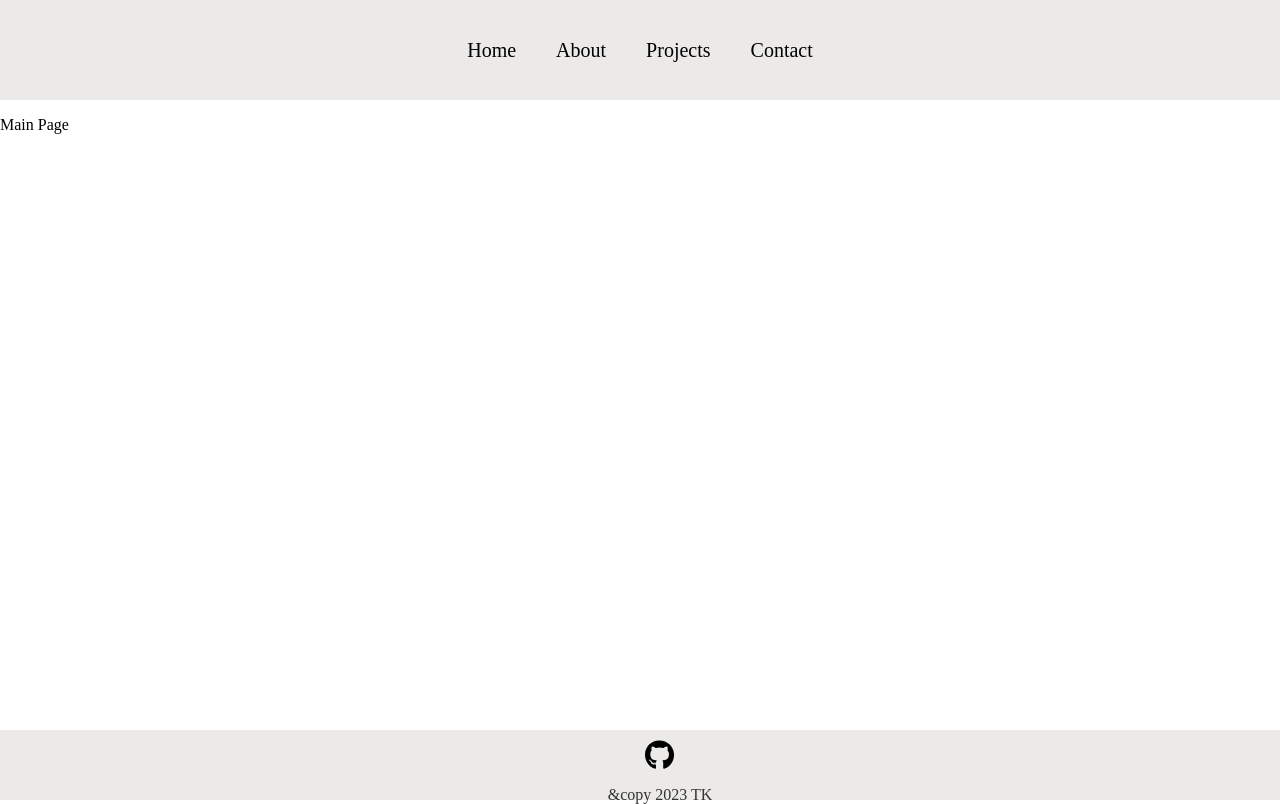
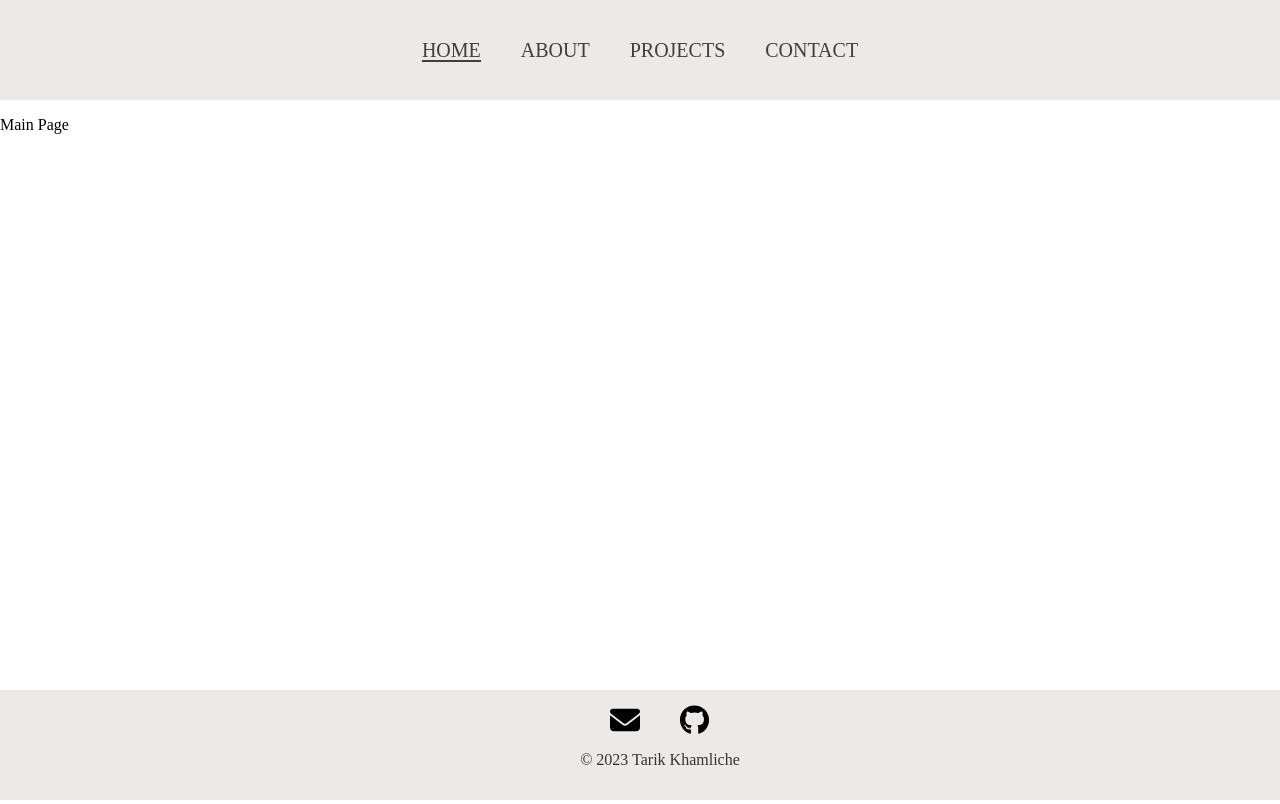
Before and after one commit to Tarikcn/react-portfolio, a React (Create React App) app: page / in a window 1280 px wide. Shown: the top 804 px of the page. Built offline with nearby package versions, Linux system fonts and the light colour scheme.

Commit message:
navresponsiveness-code

```diff
--- a/package.json
+++ b/package.json
@@ -5,6 +5,7 @@
   "dependencies": {
     "@fortawesome/fontawesome-svg-core": "^6.2.1",
     "@fortawesome/free-brands-svg-icons": "^6.2.1",
+    "@fortawesome/free-solid-svg-icons": "^6.2.1",
     "@fortawesome/react-fontawesome": "^0.2.0",
     "@testing-library/jest-dom": "^5.16.5",
     "@testing-library/react": "^13.4.0",
--- a/src/components/Footer.js
+++ b/src/components/Footer.js
@@ -2,19 +2,20 @@ import React from "react";
 import "../styles/Footer.css";
 import { FontAwesomeIcon } from "@fortawesome/react-fontawesome";
 import { faGithub } from "@fortawesome/free-brands-svg-icons";
+import { faEnvelope } from "@fortawesome/free-solid-svg-icons";
 
 function Footer() {
   return (
     <div className="footer">
       <div className="socialMedia">
-        {/* <a href="#">
-          <FontAwesomeIcon icon={faLinkedIn} />
-        </a> */}
+        <a href="mailto:khamliche@gmail.com">
+          <FontAwesomeIcon icon={faEnvelope} />
+        </a>
         <a href="#">
           <FontAwesomeIcon icon={faGithub} />
         </a>
       </div>
-      <p>&copy 2023 TK</p>
+      <p>&copy; 2023 Tarik Khamliche</p>
     </div>
   );
 }
--- a/src/components/Header.js
+++ b/src/components/Header.js
@@ -1,11 +1,16 @@
-import React, { useState } from "react";
+import React, { useEffect, useState } from "react";
 import "../styles/Header.css";
-import { Link } from "react-router-dom";
+import { Link, useLocation } from "react-router-dom";
 
 // import logo from "../logo.svg";
 
 function Header() {
   const [expandHeader, setExpandHeader] = useState(false);
+  const location = useLocation();
+  useEffect(() => {
+    setExpandHeader(false);
+  }, [location]);
+
   return (
     <div className="navbar" id={expandHeader ? "open" : "close"}>
       <div className="toggleButton">
@@ -18,10 +23,27 @@ function Header() {
         </button>
       </div>
       <div className="links">
-        <Link to="/">Home</Link>
-        <Link to="/about">About</Link>
-        <Link to="/projects">Projects</Link>
-        <Link to="/contact">Contact</Link>
+        <Link to="/" className={location.pathname === "/" ? "active" : ""}>
+          HOME
+        </Link>
+        <Link
+          to="/about"
+          className={location.pathname === "/about" ? "active" : ""}
+        >
+          ABOUT
+        </Link>
+        <Link
+          to="/projects"
+          className={location.pathname === "/projects" ? "active" : ""}
+        >
+          PROJECTS
+        </Link>
+        <Link
+          to="/contact"
+          className={location.pathname === "/contact" ? "active" : ""}
+        >
+          CONTACT
+        </Link>
       </div>
     </div>
   );
--- a/src/styles/Footer.css
+++ b/src/styles/Footer.css
@@ -1,6 +1,6 @@
 .footer {
   width: 100%;
-  height: 30px;
+  height: 70px;
   background-color: #ebeae8;
   display: flex;
   justify-content: center;
@@ -9,14 +9,22 @@
   padding: 20px;
   position: absolute;
   bottom: 0;
+
   z-index: 1;
+}
+
+.socialMedia {
+  display: flex;
+  justify-content: center;
+}
+
+.socialMedia a {
+  margin: 0 20px;
 }
 
 .socialMedia svg {
   color: black;
-  margin-top: 30px;
   font-size: 30px;
-
   cursor: pointer;
 }
 
--- a/src/styles/Header.css
+++ b/src/styles/Header.css
@@ -3,6 +3,7 @@
   height: 100px;
   background-color: #ebeae8;
 }
+
 .links {
   width: 100%;
   height: 100%;
@@ -14,10 +15,28 @@
 
 .navbar a {
   text-decoration: none;
-  color: black;
+  color: #3f3f3f;
   font-size: 20px;
   margin: 0 20px;
-  /* transition: all 0.3s ease-in-out; */
+  position: relative;
+  transition: all 0.3s ease-in-out;
+}
+
+.navbar a::after {
+  content: "";
+  position: absolute;
+  bottom: 0;
+  left: 0;
+  right: 0;
+  height: 2px;
+  background-color: #3f3f3f;
+  transform: scaleX(0);
+  transition: all 0.3s ease-in-out;
+}
+
+.navbar a:hover::after,
+.navbar a.active::after {
+  transform: scaleX(1);
 }
 
 .toggleButton {
```
Also changed, not shown: 1 other file (tests, documents, lock files or other folders).
